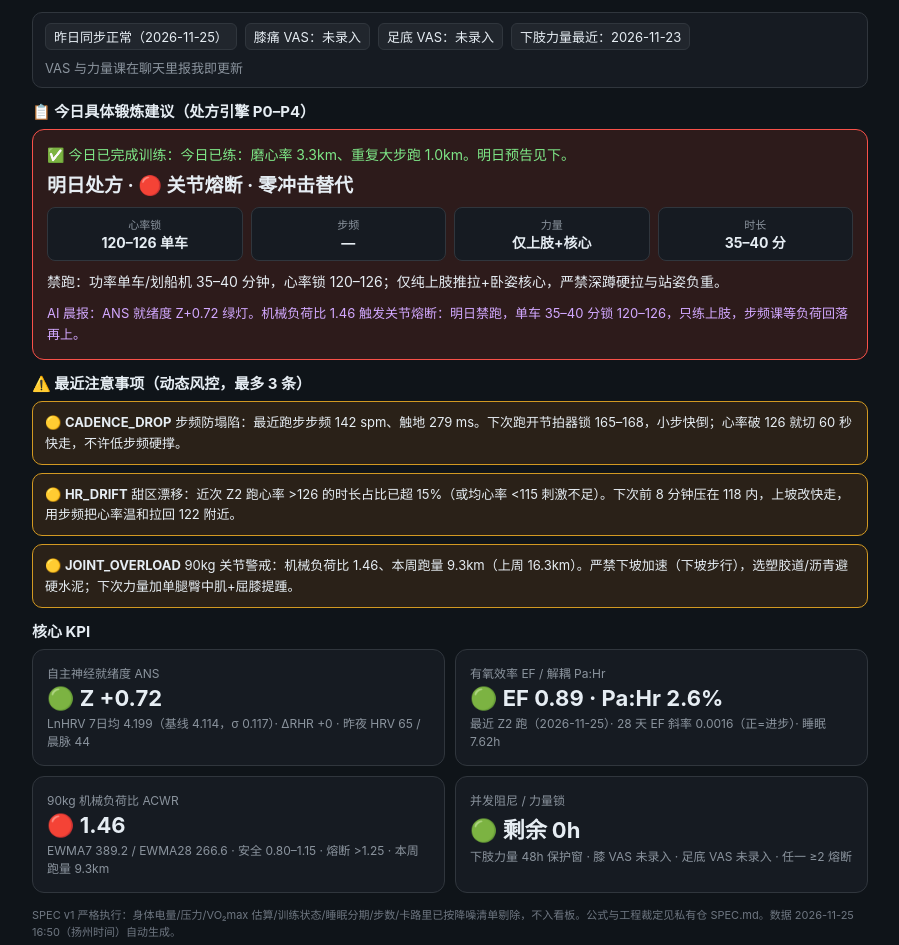
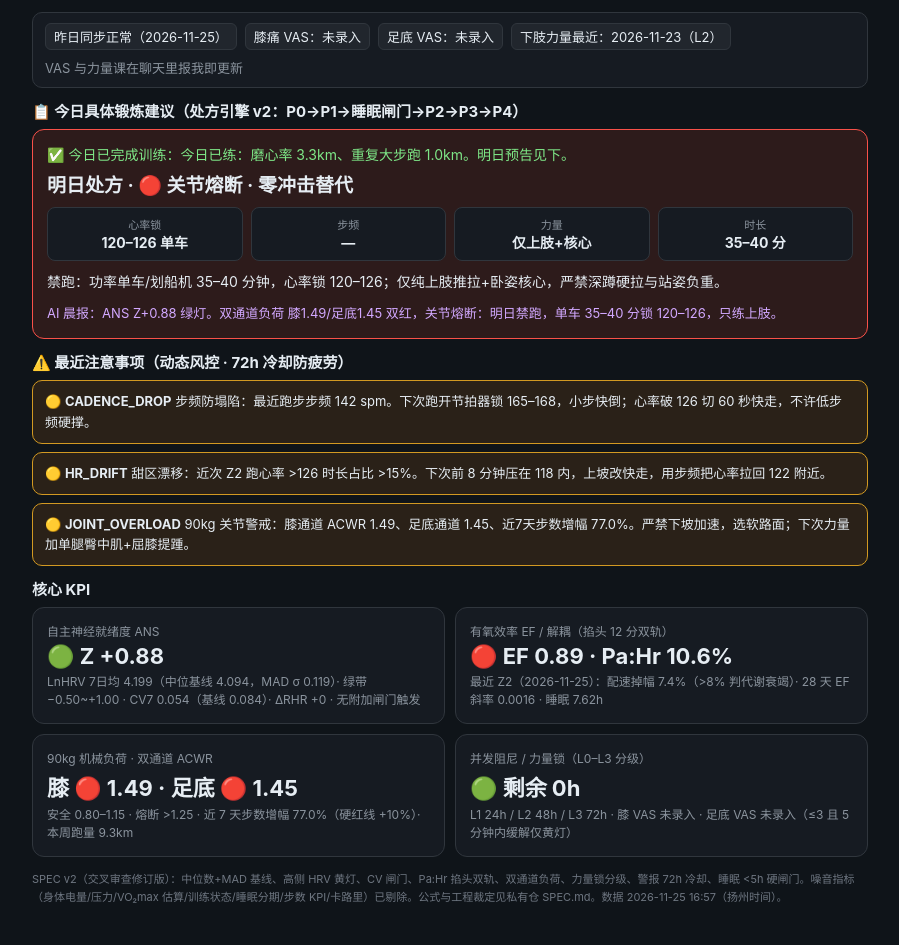
Before and after one commit to MMMMON/garmin-health-board, a plain HTML site: page index.html in a window 1280 px wide. Shown: the whole page, without its empty margins (190-1089 px from the left). After the commit the page ends 918 px from the top, so only its background shows below. Drawn offline with Linux system fonts and the light colour scheme.

Commit message:
Dashboard SPEC v2

```diff
--- a/index.html
+++ b/index.html
@@ -1,5 +1,5 @@
 <!DOCTYPE html><html lang="zh-CN"><head><meta charset="utf-8"><meta name="viewport" content="width=device-width,initial-scale=1">
-<title>Garmin 硬核看板 · SPEC v1</title><style>
+<title>Garmin 硬核看板 · SPEC v2</title><style>
 *{box-sizing:border-box} body{font-family:-apple-system,'PingFang SC','Microsoft YaHei',sans-serif;background:#0f1419;color:#e6edf3;margin:0;padding:12px;max-width:860px;margin:0 auto}
 .topbar{display:flex;flex-wrap:wrap;gap:8px;align-items:center;background:#161b22;border:1px solid #30363d;border-radius:10px;padding:10px 12px;font-size:13px}
 .topbar .tag{background:#21262d;border:1px solid #30363d;border-radius:6px;padding:3px 8px}
@@ -14,24 +14,25 @@ section{margin-top:12px} h2{font-size:15px;margin:0 0 8px}
 .ptext{font-size:14px;line-height:1.6} .brief{margin-top:10px;color:#d2a8ff;font-size:13px;line-height:1.6}
 .warn{background:#2a2118;border:1px solid #d29922;border-radius:10px;padding:10px 12px;font-size:13px;line-height:1.6;margin-bottom:8px}
 .warn.ok{background:#12261a;border-color:#238636}
+.cooled{color:#8b949e;font-size:12px;padding:2px 4px}
 .kpis{display:grid;grid-template-columns:1fr 1fr;gap:10px}
 .kpi{background:#161b22;border:1px solid #30363d;border-radius:12px;padding:14px}
 .kpi .name{color:#8b949e;font-size:12px} .kpi .val{font-size:22px;font-weight:700;margin:4px 0}
 .kpi .sub{color:#8b949e;font-size:12px;line-height:1.5}
 .foot{color:#6e7681;font-size:11px;margin-top:14px;line-height:1.6}
 </style></head><body>
-<div class="topbar"><span class="tag">昨日同步正常（2026-11-25）</span><span class="tag">膝痛 VAS：未录入</span><span class="tag">足底 VAS：未录入</span><span class="tag">下肢力量最近：2026-11-23</span><span style="color:#8b949e">VAS 与力量课在聊天里报我即更新</span></div>
-<section><h2>📋 今日具体锻炼建议（处方引擎 P0–P4）</h2>
+<div class="topbar"><span class="tag">昨日同步正常（2026-11-25）</span><span class="tag">膝痛 VAS：未录入</span><span class="tag">足底 VAS：未录入</span><span class="tag">下肢力量最近：2026-11-23（L2）</span><span style="color:#8b949e">VAS 与力量课在聊天里报我即更新</span></div>
+<section><h2>📋 今日具体锻炼建议（处方引擎 v2：P0→P1→睡眠闸门→P2→P3→P4）</h2>
 <div class="presc red"><div class='done'>✅ 今日已完成训练：今日已练：磨心率 3.3km、重复大步跑 1.0km。明日预告见下。</div><div class='ptitle'>明日处方 · 🔴 关节熔断 · 零冲击替代</div>
 <div class="chips"><div class='chip'><span>心率锁</span><b>120–126 单车</b></div><div class='chip'><span>步频</span><b>—</b></div><div class='chip'><span>力量</span><b>仅上肢+核心</b></div><div class='chip'><span>时长</span><b>35–40 分</b></div></div>
 <div class="ptext">禁跑：功率单车/划船机 35–40 分钟，心率锁 120–126；仅纯上肢推拉+卧姿核心，严禁深蹲硬拉与站姿负重。</div>
-<div class="brief">AI 晨报：ANS 就绪度 Z+0.72 绿灯。机械负荷比 1.46 触发关节熔断：明日禁跑，单车 35–40 分锁 120–126，只练上肢，步频课等负荷回落再上。</div></div></section>
-<section><h2>⚠️ 最近注意事项（动态风控，最多 3 条）</h2><div class='warn'>🟡 <b>CADENCE_DROP</b> 步频防塌陷：最近跑步步频 142 spm、触地 279 ms。下次跑开节拍器锁 165–168，小步快倒；心率破 126 就切 60 秒快走，不许低步频硬撑。</div><div class='warn'>🟡 <b>HR_DRIFT</b> 甜区漂移：近次 Z2 跑心率 >126 的时长占比已超 15%（或均心率 <115 刺激不足）。下次前 8 分钟压在 118 内，上坡改快走，用步频把心率温和拉回 122 附近。</div><div class='warn'>🟡 <b>JOINT_OVERLOAD</b> 90kg 关节警戒：机械负荷比 1.46、本周跑量 9.3km（上周 16.3km）。严禁下坡加速（下坡步行），选塑胶道/沥青避硬水泥；下次力量加单腿臀中肌+屈膝提踵。</div></section>
+<div class="brief">AI 晨报：ANS Z+0.88 绿灯。双通道负荷 膝1.49/足底1.45 双红，关节熔断：明日禁跑，单车 35–40 分锁 120–126，只练上肢。</div></div></section>
+<section><h2>⚠️ 最近注意事项（动态风控 · 72h 冷却防疲劳）</h2><div class='warn'>🟡 <b>CADENCE_DROP</b> 步频防塌陷：最近跑步步频 142 spm。下次跑开节拍器锁 165–168，小步快倒；心率破 126 切 60 秒快走，不许低步频硬撑。</div><div class='warn'>🟡 <b>HR_DRIFT</b> 甜区漂移：近次 Z2 跑心率 >126 时长占比 >15%。下次前 8 分钟压在 118 内，上坡改快走，用步频把心率拉回 122 附近。</div><div class='warn'>🟡 <b>JOINT_OVERLOAD</b> 90kg 关节警戒：膝通道 ACWR 1.49、足底通道 1.45、近7天步数增幅 77.0%。严禁下坡加速，选软路面；下次力量加单腿臀中肌+屈膝提踵。</div></section>
 <section><h2>核心 KPI</h2><div class="kpis">
-<div class="kpi"><div class="name">自主神经就绪度 ANS</div><div class="val">🟢 Z +0.72</div><div class="sub">LnHRV 7日均 4.199（基线 4.114，σ 0.117）· ΔRHR +0 · 昨夜 HRV 65 / 晨脉 44</div></div>
-<div class="kpi"><div class="name">有氧效率 EF / 解耦 Pa:Hr</div><div class="val">🟢 EF 0.89 · Pa:Hr 2.6%</div><div class="sub">最近 Z2 跑（2026-11-25）· 28 天 EF 斜率 0.0016（正=进步）· 睡眠 7.62h</div></div>
-<div class="kpi"><div class="name">90kg 机械负荷比 ACWR</div><div class="val">🔴 1.46</div><div class="sub">EWMA7 389.2 / EWMA28 266.6 · 安全 0.80–1.15 · 熔断 >1.25 · 本周跑量 9.3km</div></div>
-<div class="kpi"><div class="name">并发阻尼 / 力量锁</div><div class="val">🟢 剩余 0h</div><div class="sub">下肢力量 48h 保护窗 · 膝 VAS 未录入 · 足底 VAS 未录入 · 任一 ≥2 熔断</div></div>
+<div class="kpi"><div class="name">自主神经就绪度 ANS</div><div class="val">🟢 Z +0.88</div><div class="sub">LnHRV 7日均 4.199（中位基线 4.094，MAD σ 0.119）· 绿带 −0.50~+1.00 · CV7 0.054（基线 0.084）· ΔRHR +0 · 无附加闸门触发</div></div>
+<div class="kpi"><div class="name">有氧效率 EF / 解耦（掐头 12 分双轨）</div><div class="val">🔴 EF 0.89 · Pa:Hr 10.6%</div><div class="sub">最近 Z2（2026-11-25）：配速掉幅 7.4%（>8% 判代谢衰竭）· 28 天 EF 斜率 0.0016 · 睡眠 7.62h</div></div>
+<div class="kpi"><div class="name">90kg 机械负荷 · 双通道 ACWR</div><div class="val">膝 🔴 1.49 · 足底 🔴 1.45</div><div class="sub">安全 0.80–1.15 · 熔断 >1.25 · 近 7 天步数增幅 77.0%（硬红线 +10%）· 本周跑量 9.3km</div></div>
+<div class="kpi"><div class="name">并发阻尼 / 力量锁（L0–L3 分级）</div><div class="val">🟢 剩余 0h</div><div class="sub">L1 24h / L2 48h / L3 72h · 膝 VAS 未录入 · 足底 VAS 未录入（≤3 且 5 分钟内缓解仅黄灯）</div></div>
 </div></section>
-<div class="foot">SPEC v1 严格执行：身体电量/压力/VO₂max 估算/训练状态/睡眠分期/步数/卡路里已按降噪清单剔除，不入看板。公式与工程裁定见私有仓 SPEC.md。数据 2026-11-25 16:50（扬州时间）自动生成。</div>
+<div class="foot">SPEC v2（交叉审查修订版）：中位数+MAD 基线、高侧 HRV 黄灯、CV 闸门、Pa:Hr 掐头双轨、双通道负荷、力量锁分级、警报 72h 冷却、睡眠 &lt;5h 硬闸门。噪音指标（身体电量/压力/VO₂max 估算/训练状态/睡眠分期/步数 KPI/卡路里）已剔除。公式与工程裁定见私有仓 SPEC.md。数据 2026-11-25 16:57（扬州时间）。</div>
 </body></html>
```
